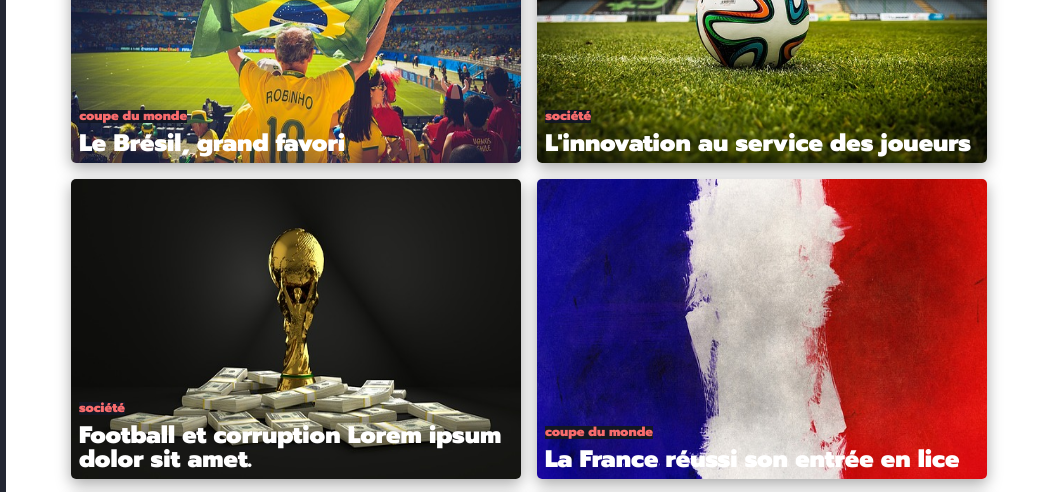
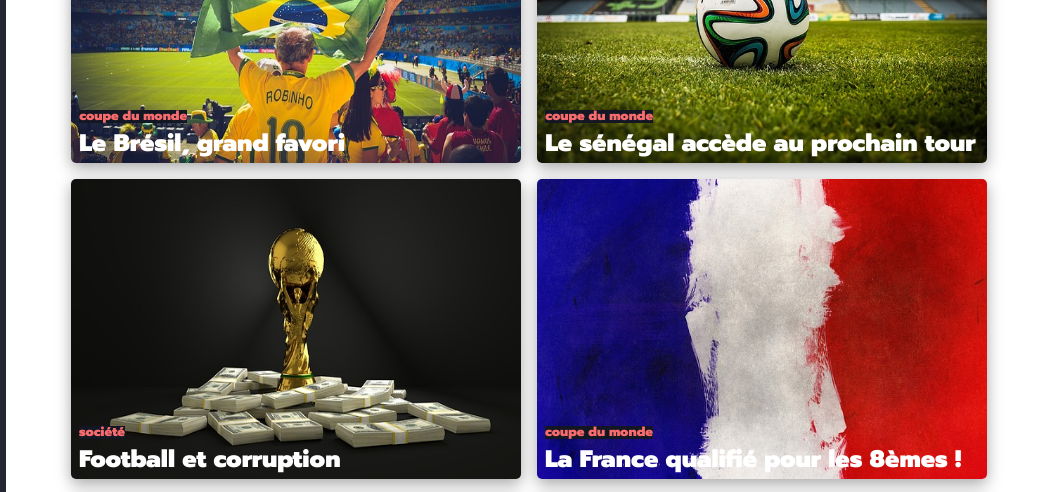
Before and after one commit to AlexDoucet/Projet-1, a plain HTML site: page index.html in a window 1280 px wide. Shown: the part 231-723 px from the top of the page, 219-1280 px from the left. Drawn offline with Linux system fonts and the light colour scheme.

```diff
--- a/index.html
+++ b/index.html
@@ -126,8 +126,8 @@
                 <div class="article1">
                     <img class="image1" src="assets/ballon.jpg" alt="article">
                     <div class="description">
-                        <h4 class="title3">société</h4>
-                        <h5 class="title4">L'innovation au service des joueurs</h5>
+                        <h4 class="title3">coupe du monde</h4>
+                        <h5 class="title4">Le sénégal accède au prochain tour</h5>
                     </div>
 
                 </div>
@@ -136,7 +136,7 @@
                     <img class="image1" src="assets/corruption.jpg" alt="article">
                     <div class="description">
                         <h4 class="title3">société</h4>
-                        <h5 class="title4">Football et corruption Lorem ipsum dolor sit amet.</h5>
+                        <h5 class="title4">Football et corruption</h5>
                     </div>
 
                 </div>
@@ -145,7 +145,7 @@
                     <img class="image1" src="assets/france.jpg" alt="article">
                     <div class="description">
                         <h4 class="title3">coupe du monde</h4>
-                        <h5 class="title4">La France réussi son entrée en lice</h5>
+                        <h5 class="title4">La France qualifié pour les 8èmes !</h5>
                     </div>
 
                 </div>
```
Also changed, not shown: 1 other file.
